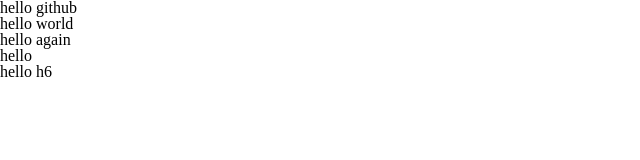
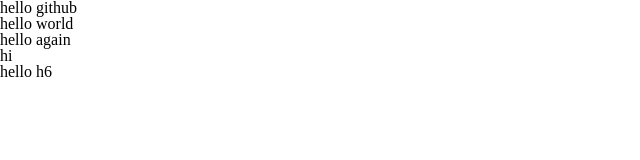
Before and after one commit to helenimerlishvili/lecture4_group2, a plain HTML site: page index.html in a window 1280 px wide. Shown: the full height of the page, 0-640 px from the left. Drawn offline with Linux system fonts and the light colour scheme.

Commit message:
update h4

```diff
--- a/index.html
+++ b/index.html
@@ -10,7 +10,7 @@
 		<h1>hello github</h1>
 		<h2>hello world</h2>
 		<h3>hello again</h3>
-		<h4>hello</h4>
+		<h4>hi</h4>
 
 
 
```
